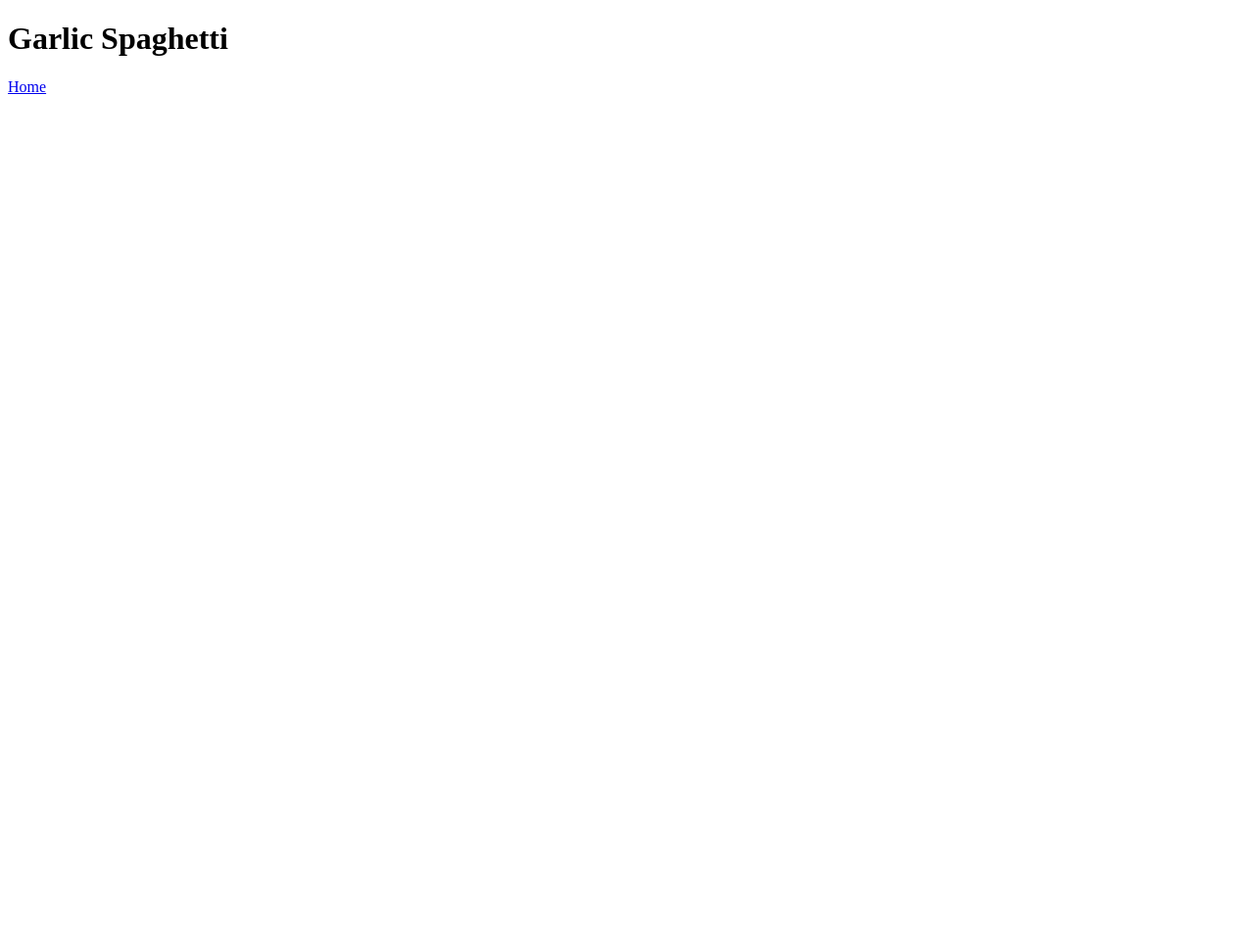
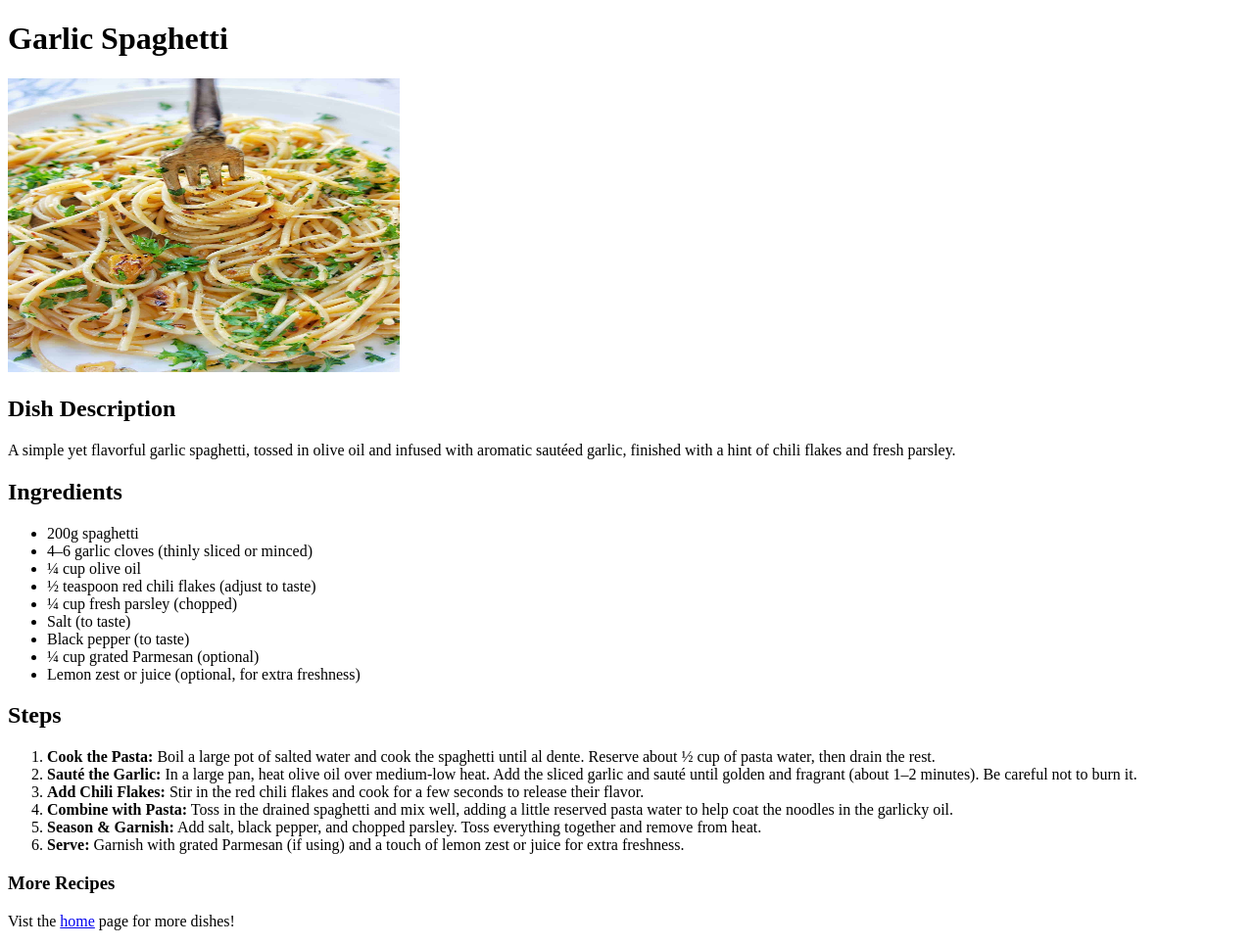
Before and after one commit to Abdullah-Ha00/odin-recipes, a plain HTML site: page recipes/garlic-spaghetti.html in a window 1280 px wide. Shown: the whole page at 98% size. Before the commit the page ends 800 px from the top, so only its background shows below. Drawn offline with Linux system fonts and the light colour scheme.

Commit message:
Complete the manual for garlic-spaghetti.html

```diff
--- a/recipes/garlic-spaghetti.html
+++ b/recipes/garlic-spaghetti.html
@@ -5,7 +5,32 @@
     <title>Garlic Spaghetti|The Odin Project</title>
     <body>
         <h1>Garlic Spaghetti</h1>
-        <a href="../index.html">Home</a>
-    </body>
+        <img src="./img/garlic-spaghetti.jpg" alt="Garlic Spaghetti dish." width="400" height="300">
+        <h2>Dish Description</h2>
+        <p>A simple yet flavorful garlic spaghetti, tossed in olive oil and infused with aromatic sautéed garlic, finished with a hint of chili flakes and fresh parsley.</p>
+        <h2>Ingredients</h2>
+        <ul>
+          <li>200g spaghetti</li>
+          <li>4–6 garlic cloves (thinly sliced or minced)</li>
+          <li>¼ cup olive oil</li>
+          <li>½ teaspoon red chili flakes (adjust to taste)</li>
+          <li>¼ cup fresh parsley (chopped)</li>
+          <li>Salt (to taste)</li>
+          <li>Black pepper (to taste)</li>
+          <li>¼ cup grated Parmesan (optional)</li>
+          <li>Lemon zest or juice (optional, for extra freshness)</li>
+        </ul>
+        <h2>Steps</h2>
+        <ol>
+         <li><b>Cook the Pasta:</b> Boil a large pot of salted water and cook the spaghetti until al dente. Reserve about ½ cup of pasta water, then drain the rest.</li>
+         <li><b>Sauté the Garlic:</b> In a large pan, heat olive oil over medium-low heat. Add the sliced garlic and sauté until golden and fragrant (about 1–2 minutes). Be careful not to burn it.</li>
+         <li><b>Add Chili Flakes:</b> Stir in the red chili flakes and cook for a few seconds to release their flavor.</li>
+         <li><b>Combine with Pasta:</b> Toss in the drained spaghetti and mix well, adding a little reserved pasta water to help coat the noodles in the garlicky oil.</li>
+         <li><b>Season & Garnish:</b> Add salt, black pepper, and chopped parsley. Toss everything together and remove from heat.</li>
+         <li><b>Serve:</b> Garnish with grated Parmesan (if using) and a touch of lemon zest or juice for extra freshness.</li>
+        </ol>
+        <h3>More Recipes</h3>
+        <p>Vist the <a href="../index.html">home</a> page for more dishes! </p>
+      </body>
   </head>
 </html>
```
